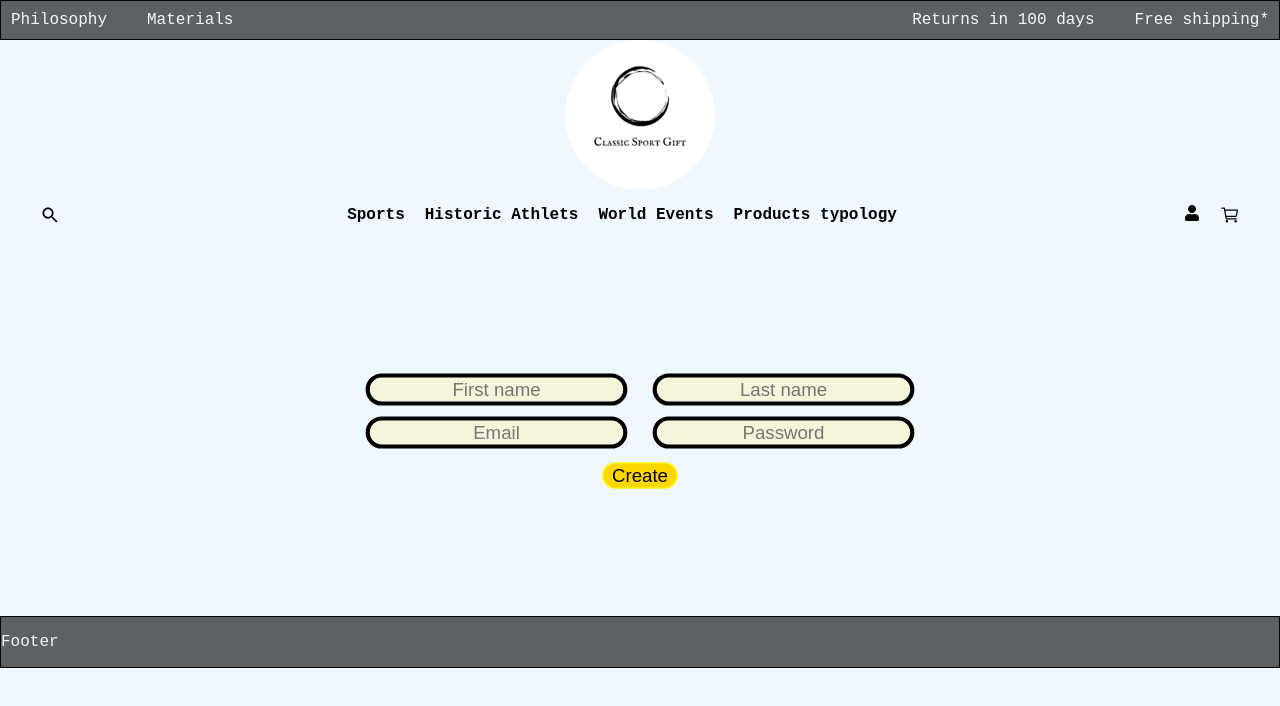
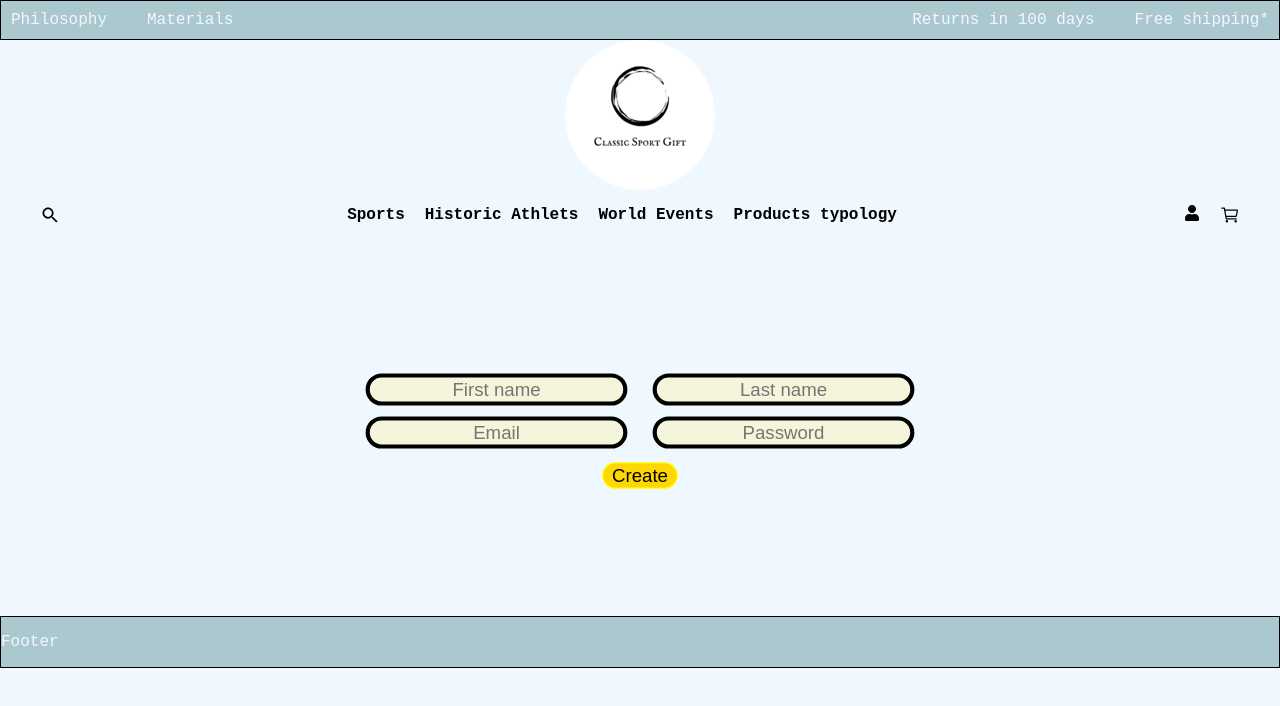
Before and after one commit to AntonioColaiera/Classic-Sport-E-commerce, a React (Create React App) app in the folder Classic-Sport-E-commerce.Client/classic-sport-e-commerce/: page /account/register in a window 1280 px wide. Shown: the top 706 px of the page. Built offline with nearby package versions, Linux system fonts and the light colour scheme.

Commit message:
redux cart

```diff
--- a/Classic-Sport-E-commerce.Client/classic-sport-e-commerce/src/styles/Footer.css
+++ b/Classic-Sport-E-commerce.Client/classic-sport-e-commerce/src/styles/Footer.css
@@ -1,6 +1,5 @@
 .footer {
-  background-color: #212121;
-  background-color: rgba(33, 33, 33, 0.7);
+  background-color: rgba(143, 180, 187, 0.7);
   border: 1px solid black;
   display: flex;
   justify-content: space-between;
--- a/Classic-Sport-E-commerce.Client/classic-sport-e-commerce/src/styles/Header.css
+++ b/Classic-Sport-E-commerce.Client/classic-sport-e-commerce/src/styles/Header.css
@@ -1,6 +1,5 @@
 .header {
-    background-color: #212121;
-    background-color: rgba(33, 33, 33, 0.7);
+  background-color: rgba(143, 180, 187, 0.7);
     border: 1px solid black;
     display: flex;
     justify-content: space-between;
```
